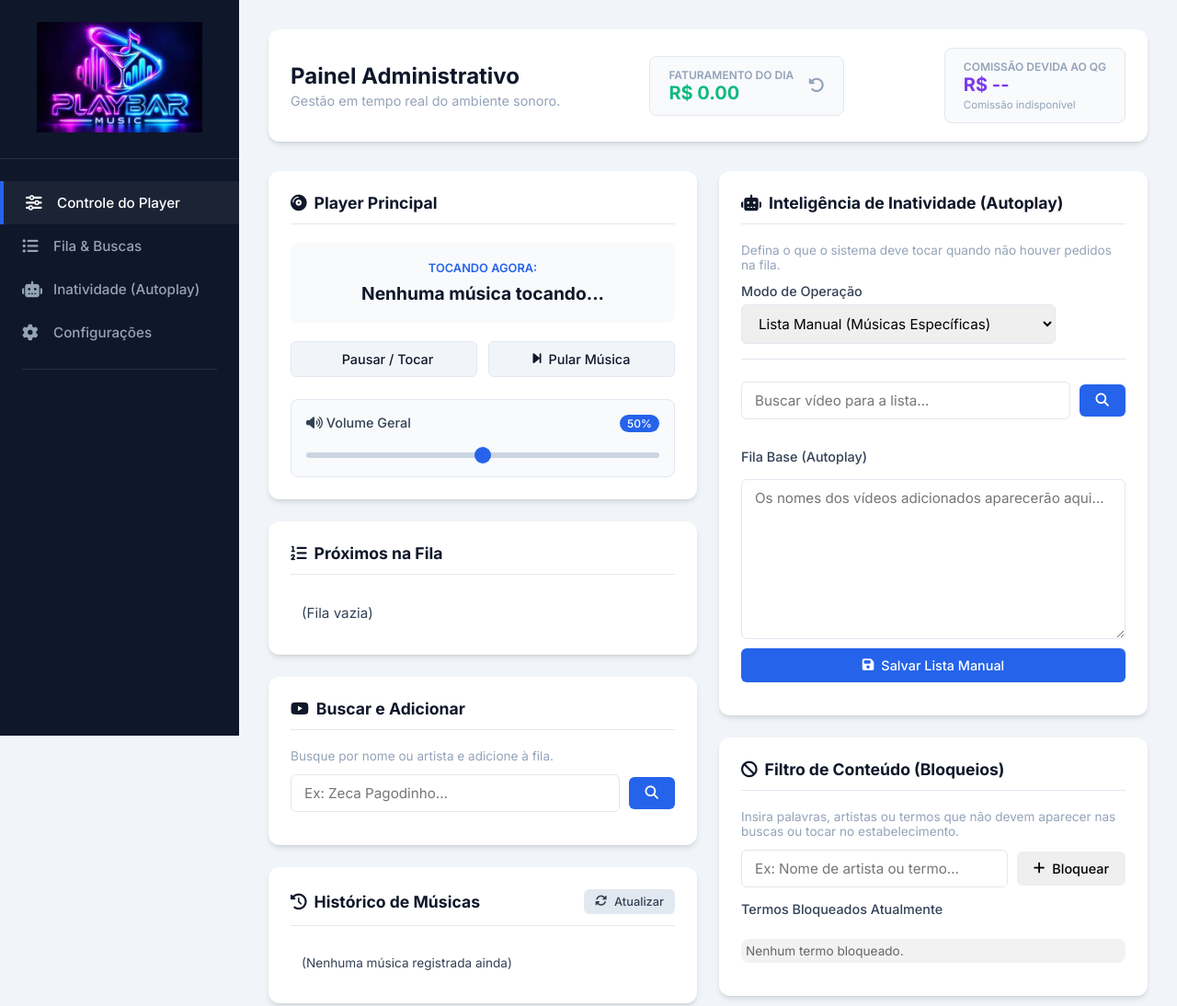
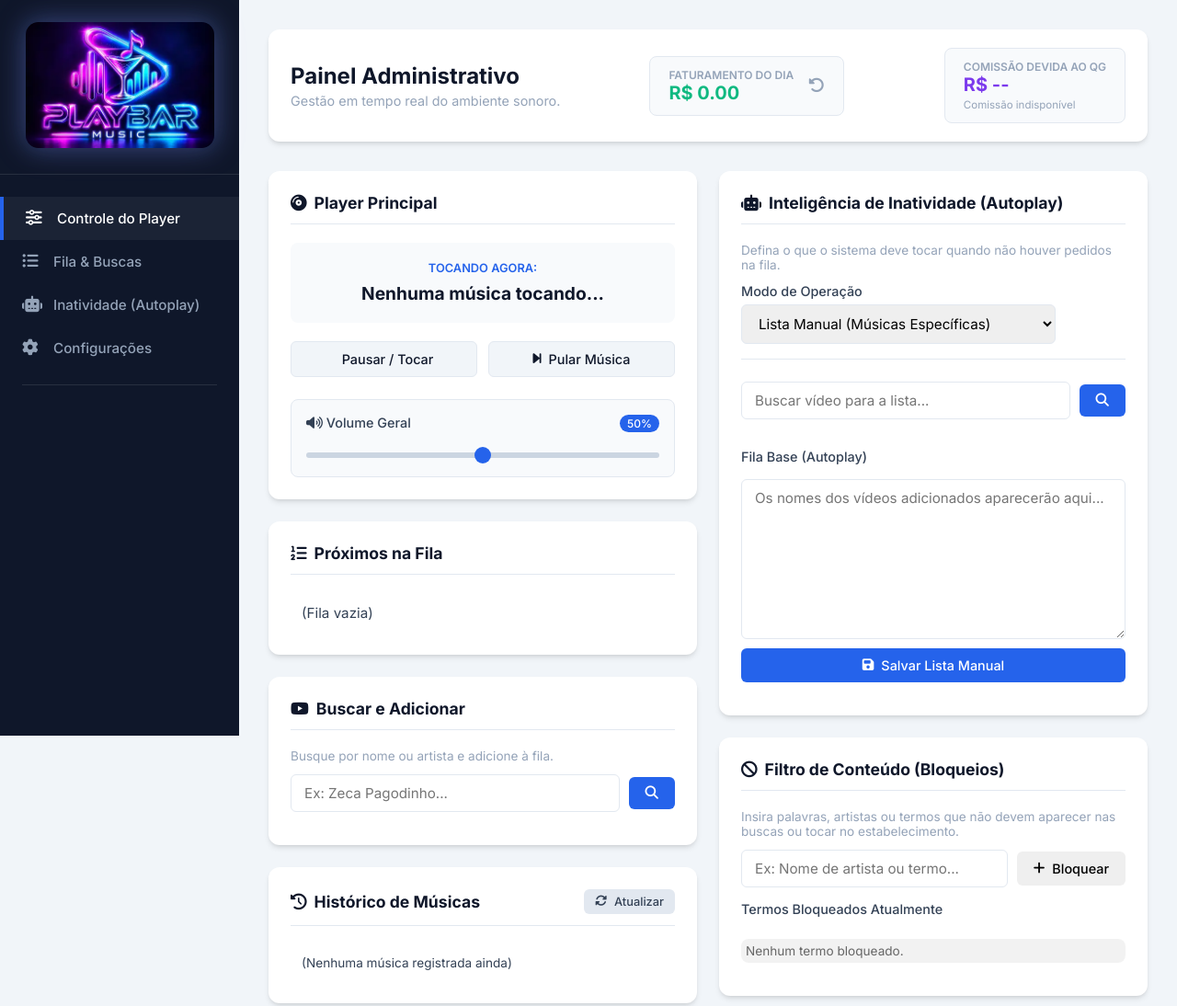
Before and after one commit to p3rtub4d00/playbarmusic, a website: page public/admin.html in a window 1280 px wide. Shown: the top 1094 px of the page at 92% size. Drawn offline with nearby package versions, Linux system fonts and the light colour scheme; no server answers; some icons are missing.

Commit message:
Style new PlayBar admin logo

```diff
--- a/public/css/admin.css
+++ b/public/css/admin.css
@@ -50,7 +50,13 @@ ul { list-style: none; }
     text-align: center;
 }
 
-.logo-img { max-width: 180px; }
+.logo-img {
+    width: 100%;
+    max-width: 205px;
+    height: auto;
+    border-radius: 14px;
+    filter: drop-shadow(0 0 16px rgba(168,85,247,.28)) drop-shadow(0 0 12px rgba(34,211,238,.18));
+}
 
 .sidebar-nav { padding: 24px 0; flex-grow: 1; }
 
```
